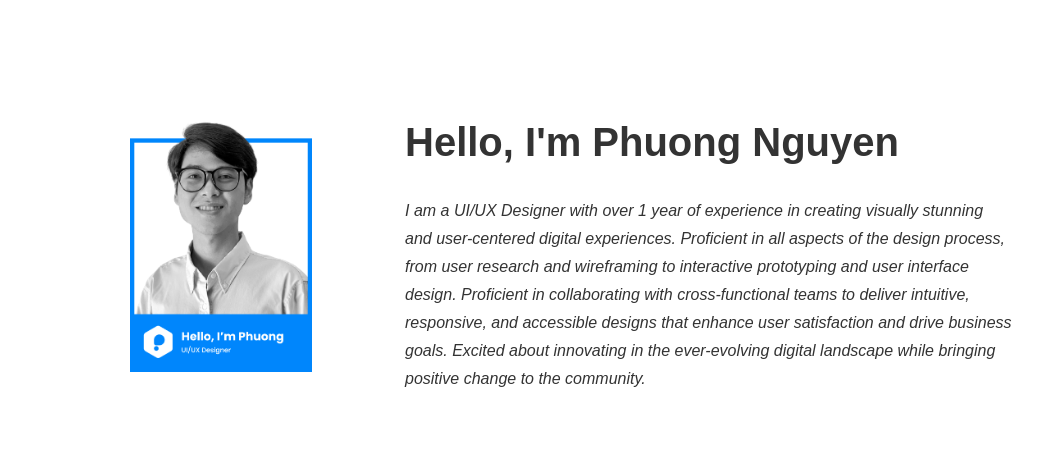
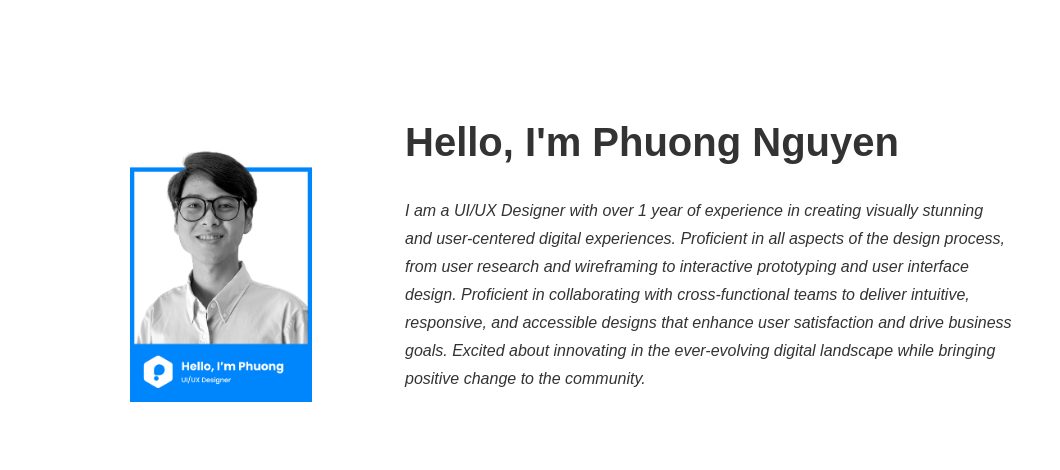
Before and after one commit to nxphgg16/01, a plain HTML site: page 01/about.html in a window 1280 px wide. Shown: the part 60-530 px from the top of the page, without its empty margins (99-1159 px from the left). Drawn offline with Linux system fonts and the light colour scheme; a web font is replaced by a local one.

Commit message:
Update style.css

```diff
--- a/01/css/style.css
+++ b/01/css/style.css
@@ -192,6 +192,9 @@ PROJECT PAGE====================================================================
     color: var(--white);
     background-color: #00549e;
 }
+.about-layout{
+    align-items: center;
+}
 @media (max-width: 1023px){
     .nav_btn{
         display: block;
```
